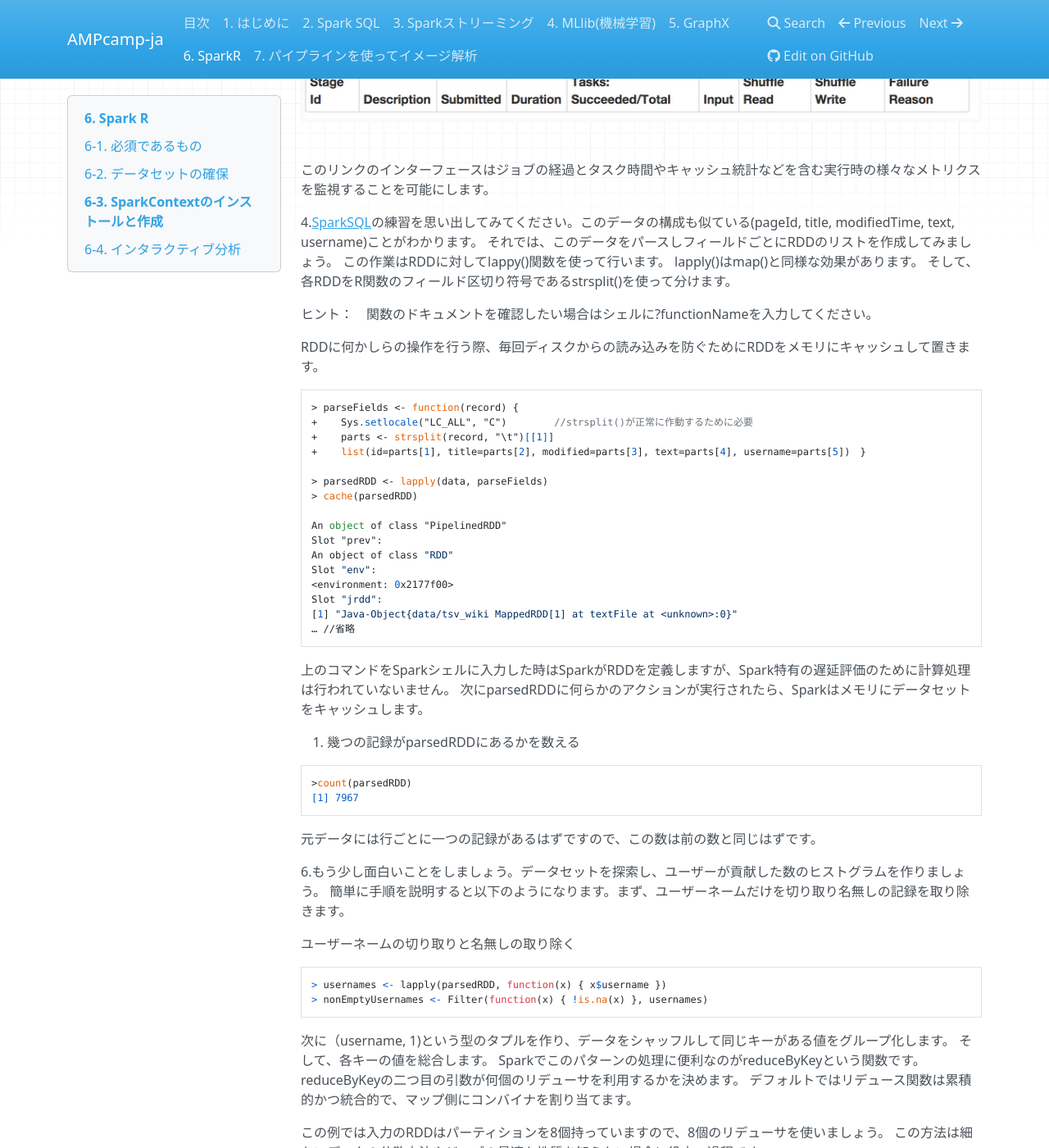
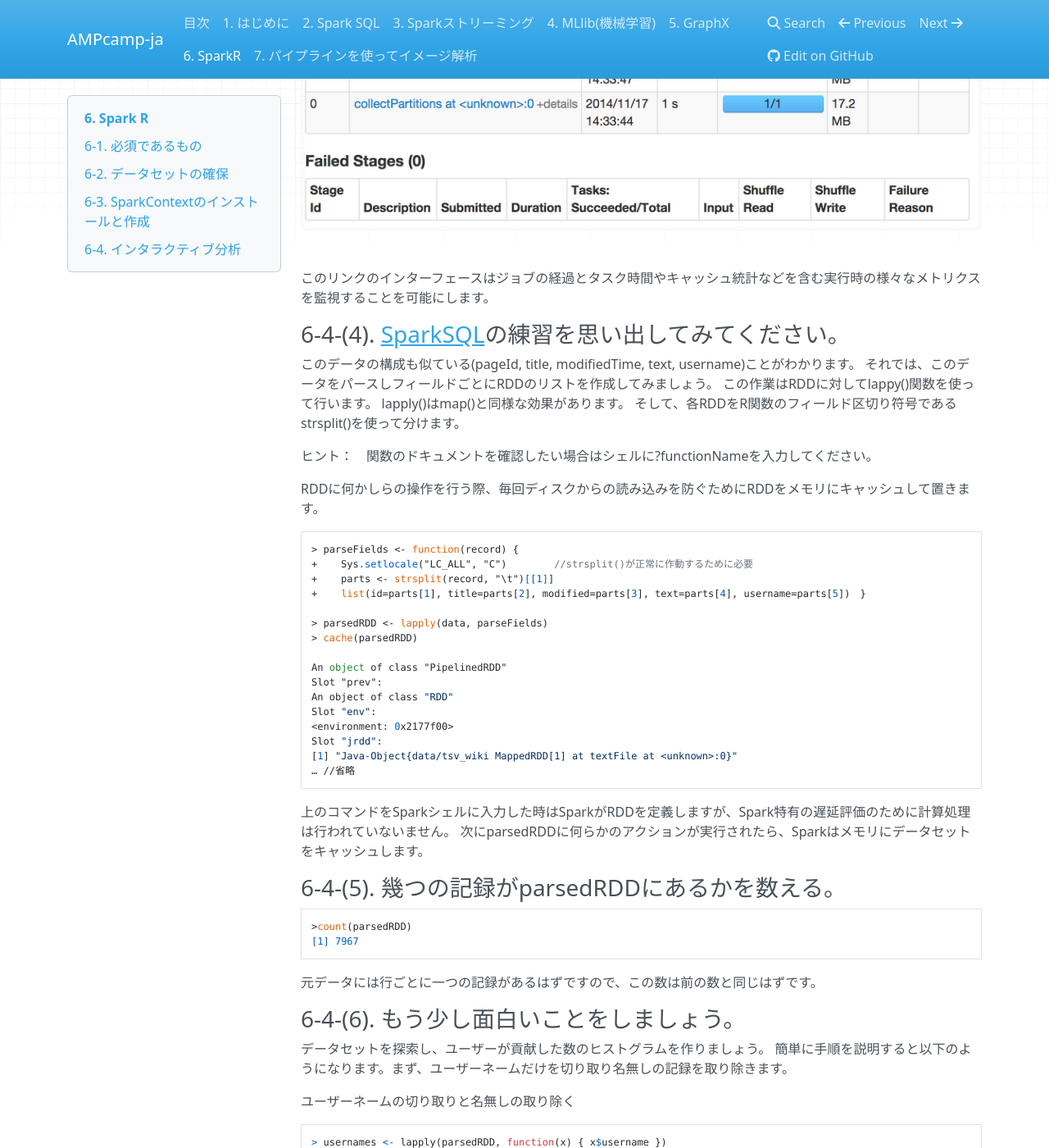
Before and after one commit to m-kiuchi/AMPcamp-ja, an MkDocs documentation site: the page built from docs/sparkr.md, in a window 1280 px wide and 1400 px high, scrolled down 2937 px. Shown: the whole window at 82% size. Built offline with MkDocs 1.6.1, drawn with Linux system fonts in a browser that asks for light colours; nearby versions of some CDN libraries; old or Windows-style settings are respelled for this version of MkDocs; some of the changed text lies outside the part shown.

Commit message:
Update sparkr.md

````diff
--- a/docs/sparkr.md
+++ b/docs/sparkr.md
@@ -33,7 +33,7 @@
 [1-1. 用意するもの](introduction.md)を参照してください。
 適したtraining-downloads.zipファイルをダウンロードして展開したら、準備完了です。
 
-# 6-3. SparkContextのインストールと作成
+## 6-3. SparkContextのインストールと作成
 下のコードはMac OS Xを想定していますが、LinuxやWindowsもサポートされているでしょう。
 
 ```
@@ -68,7 +68,7 @@
 ## 6-4. インタラクティブ分析
 それでは、データセットに対してSparkを使って簡単な順序統計を行いましょう。
 
-1.はじめに入力ファイルからdataという名のRDDを作成しましょう。
+### 6-4-(1). はじめに入力ファイルからdataという名のRDDを作成しましょう。
 先ほどの小区別でscと宣言された変数であるSparkContextがSparkRシェルの中で入手できるでしょう。
 
 ```
@@ -87,7 +87,8 @@
 
 RDDが作成されたことが確認できます。
 
-2.データの中身を見てみましょう。RDDのtake操作を使って初めの2個のRDDを見ていきます。
+### 6-4-(2). データの中身を見てみましょう。
+RDDのtake操作を使って初めの2個のRDDを見ていきます。
 
 ```
 > take(data, 2)
@@ -105,7 +106,7 @@
 [1] "character"
 ```
 
-3.データセット全体で記録がどれだけあるのかを調べましょう。
+### 6-4-(3). データセット全体で記録がどれだけあるのかを調べましょう。
 （このコマンドは10～20秒かかるので、流れている際は先を読み始めてください）
 
 ```
@@ -122,7 +123,8 @@
 
 このリンクのインターフェースはジョブの経過とタスク時間やキャッシュ統計などを含む実行時の様々なメトリクスを監視することを可能にします。
 
-4.[SparkSQL](spark-sql.md)の練習を思い出してみてください。このデータの構成も似ている(pageId, title, modifiedTime, text, username)ことがわかります。
+### 6-4-(4). [SparkSQL](spark-sql.md)の練習を思い出してみてください。
+このデータの構成も似ている(pageId, title, modifiedTime, text, username)ことがわかります。
 それでは、このデータをパースしフィールドごとにRDDのリストを作成してみましょう。
 この作業はRDDに対してlappy()関数を使って行います。
 lapply()はmap()と同様な効果があります。
@@ -154,7 +156,7 @@
 上のコマンドをSparkシェルに入力した時はSparkがRDDを定義しますが、Spark特有の遅延評価のために計算処理は行われていないません。
 次にparsedRDDに何らかのアクションが実行されたら、Sparkはメモリにデータセットをキャッシュします。
 
-5. 幾つの記録がparsedRDDにあるかを数える
+### 6-4-(5). 幾つの記録がparsedRDDにあるかを数える。
 
 ```
 >count(parsedRDD)
@@ -163,7 +165,8 @@
 
 元データには行ごとに一つの記録があるはずですので、この数は前の数と同じはずです。
 
-6.もう少し面白いことをしましょう。データセットを探索し、ユーザーが貢献した数のヒストグラムを作りましょう。
+### 6-4-(6). もう少し面白いことをしましょう。
+データセットを探索し、ユーザーが貢献した数のヒストグラムを作りましょう。
 簡単に手順を説明すると以下のようになります。まず、ユーザーネームだけを切り取り名無しの記録を取り除きます。
 
 ユーザーネームの切り取りと名無しの取り除く
@@ -234,7 +237,7 @@
 パレートの法則とは全体の出力の大部分はある一部の入力が占めているという説である。
 この法則の分かれ目は主に8：2で、ビジネスでいうと売上の8割が2割の顧客から成り立っていたり、コードでいうとプログラミングの処理にかかる80%の時間は20%のコードが占めるという経験則であります。
 
-7.応用的な実践として、上のコードを使って以下の課題を解いてみてください。
+### 6-4-(7). 応用的な実践として、上のコードを使って以下の課題を解いてみてください。
 何個の記事がCaliforniaという文字を含んいますか？
 
 ヒント：　Rコマンドgreplを使うとその文字が文字列に存在するのかが分かります。
@@ -246,7 +249,10 @@
 
 <font color="white">> caliArticles <- Filter(function(x) { grepl(“California”, x$text) }, parsedRDD)</font>
 
-8.RDD APIで使用できる全ての操作はhelp(package=SparkR)で参照できます。
+### 6-4-(8). RDD APIで使用できる全ての操作はhelp(package=SparkR)で参照できます。
+
+
+
 
 これで、チュートリアルのSparkRの章の終わりになります。
 コードを触っていろいろ試してみてり[SparkR開発者メーリングリスト](https://groups.google.com/forum/#!forum/sparkr-dev)に登録すると、プロジェクトの更新が届きます。
````
